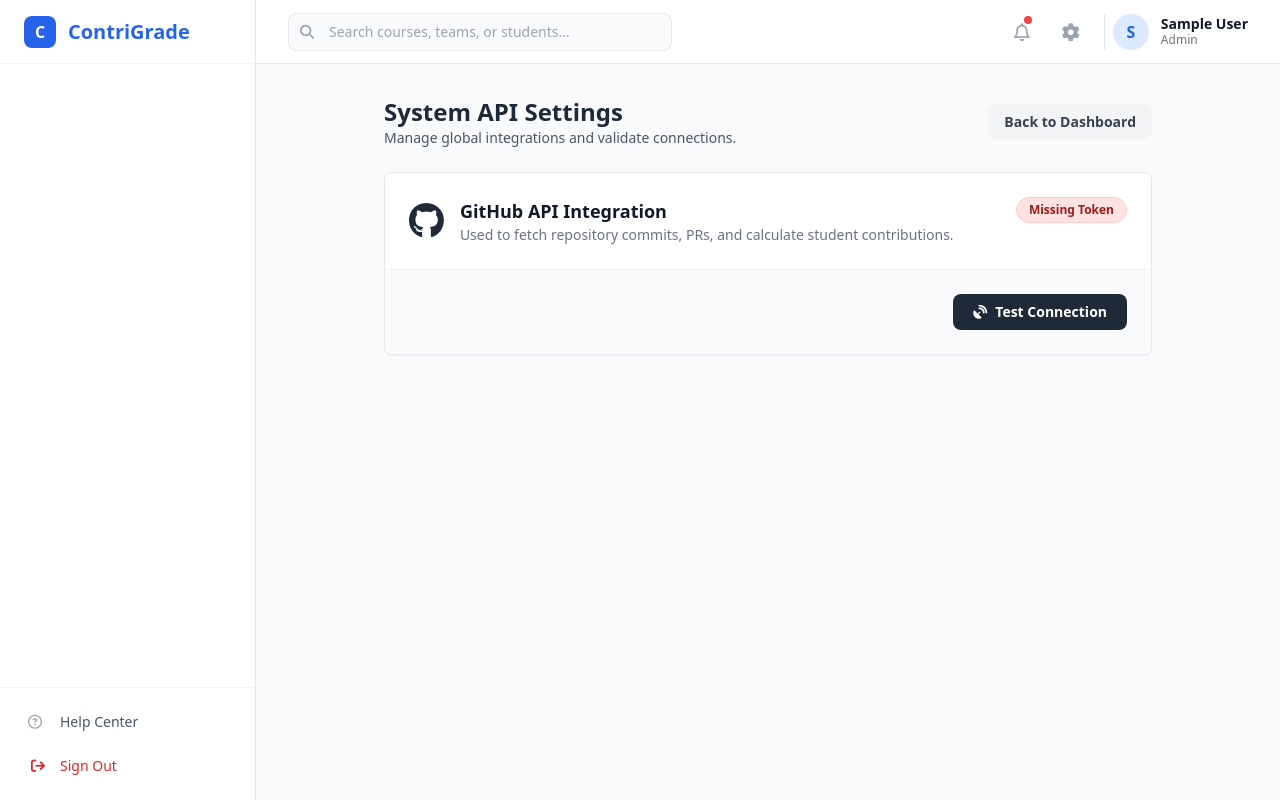
After one commit to labibaNadi59/ContriGrade, a Django app: page /accounts/management/api-settings/ in a window 1280 px wide. The commit adds this page. Run offline with Django 5.2, Linux system fonts and the light colour scheme; a user stored in the database is signed in; tables that the repository leaves empty hold one stand-in row (values such as "Sample post"); some libraries are stand-ins or nearby versions.

Commit message:
system can now securely connect to GitHub and validate live repositories using automated API calls. Student can submit repo url

```diff
--- a/academic/forms.py
+++ b/academic/forms.py
@@ -4,6 +4,7 @@ from django.contrib.auth import get_user_model
 from .models import Project, Team, Course, TeamMember
 from accounts.models import User
 from .models import CourseSection
+from .utils import validate_github_repo_url
 
 
 
@@ -250,3 +251,35 @@ class StudentEnrollmentForm(forms.Form):
         self.fields['section'].queryset = qs
         self.fields['section'].label_from_instance = lambda \
             obj: f"{obj.course.course_code} - {obj.section_name} (Inst: {obj.instructor.name if obj.instructor else 'TBA'})"
+
+
+
+
+
+class TeamRepoForm(forms.ModelForm):
+    class Meta:
+        model = Team
+        fields = ['github_repo_url']
+        widgets = {
+            'github_repo_url': forms.URLInput(attrs={
+                'class': 'w-full px-3.5 py-2.5 bg-gray-50 border border-gray-300 rounded-lg text-sm text-gray-900 focus:ring-2 focus:ring-blue-500 focus:border-blue-500 outline-none transition',
+                'placeholder': 'https://github.com/username/repository'
+            })
+        }
+        labels = {
+            'github_repo_url': 'GitHub Repository URL'
+        }
+
+    def clean_github_repo_url(self):
+        url = self.cleaned_data.get('github_repo_url')
+        if url:
+            # Run our API validation utility!
+            validation = validate_github_repo_url(url)
+
+            if not validation['valid']:
+                # If GitHub says it's invalid/not found, raise a form error instantly
+                raise forms.ValidationError(validation['error'])
+
+            # Return the cleaned version of the URL (without .git at the end)
+            return validation['clean_url']
+        return url
--- a/academic/models.py
+++ b/academic/models.py
@@ -74,6 +74,12 @@ class Team(models.Model):
         through='TeamMember',
         related_name='student_teams'
     )
+    github_repo_url = models.URLField(
+        max_length=255,
+        blank=True,
+        null=True,
+        help_text="Format: https://github.com/username/repository"
+    )
 
     class Meta:
         unique_together = ('project', 'team_name')
--- a/academic/urls.py
+++ b/academic/urls.py
@@ -16,5 +16,6 @@ path('student/', views.student_dashboard, name='student_dashboard'),
 path('student/courses/', views.student_courses, name='student_courses'),
     path('student/enroll/', views.enroll_in_section, name='enroll_in_section'),
     path('student/memberships/<int:membership_id>/role/', views.update_student_project_role, name='update_student_project_role'),
+path('student/team/<int:team_id>/repo/', views.update_team_repo, name='update_team_repo'),
 
 ]
--- /dev/null
+++ b/accounts/templates/accounts/api_settings.html
@@ -0,0 +1,64 @@
+{% extends 'academic/base.html' %}
+
+{% block title %}API Settings - ContriGrade{% endblock %}
+
+{% block content %}
+<div class="max-w-3xl mx-auto">
+    <div class="mb-6 flex items-center justify-between">
+        <div>
+            <h2 class="text-2xl font-bold text-gray-800">System API Settings</h2>
+            <p class="text-gray-600 text-sm">Manage global integrations and validate connections.</p>
+        </div>
+        <a href="{% url 'system_admin_dashboard' %}" class="bg-gray-100 hover:bg-gray-200 text-gray-700 px-4 py-2 rounded-lg text-sm font-semibold transition">
+            Back to Dashboard
+        </a>
+    </div>
+
+    <!-- GitHub Integration Card -->
+    <div class="bg-white rounded-lg shadow-sm border border-gray-200 overflow-hidden">
+        <div class="p-6 border-b border-gray-100 flex items-start justify-between">
+            <div class="flex items-center space-x-4">
+                <i class="fa-brands fa-github text-4xl text-gray-800"></i>
+                <div>
+                    <h3 class="text-lg font-bold text-gray-900">GitHub API Integration</h3>
+                    <p class="text-sm text-gray-500">Used to fetch repository commits, PRs, and calculate student contributions.</p>
+                </div>
+            </div>
+
+            {% if token_configured %}
+                <span class="bg-green-100 text-green-800 text-xs font-bold px-3 py-1 rounded-full border border-green-200">
+                    Token Configured in .env
+                </span>
+            {% else %}
+                <span class="bg-red-100 text-red-800 text-xs font-bold px-3 py-1 rounded-full border border-red-200">
+                    Missing Token
+                </span>
+            {% endif %}
+        </div>
+
+        <div class="p-6 bg-gray-50 space-y-4">
+            <!-- Display Validation Results -->
+            {% if connection_status %}
+                <div class="p-4 rounded-lg border text-sm font-semibold
+                    {% if connection_status.status == 'success' %} bg-green-50 border-green-200 text-green-800
+                    {% else %} bg-red-50 border-red-200 text-red-800 {% endif %}">
+                    <div class="flex items-center">
+                        <i class="fa-solid {% if connection_status.status == 'success' %}fa-check-circle{% else %}fa-triangle-exclamation{% endif %} mr-2"></i>
+                        {{ connection_status.message }}
+                    </div>
+                    {% if connection_status.rate_limit %}
+                        <p class="mt-2 text-xs text-green-600 font-medium">API Calls Remaining: {{ connection_status.rate_limit }}</p>
+                    {% endif %}
+                </div>
+            {% endif %}
+
+            <form method="post" class="flex justify-end">
+                {% csrf_token %}
+                <button type="submit" name="test_connection" class="bg-gray-800 hover:bg-gray-900 text-white px-5 py-2 rounded-lg text-sm font-semibold transition flex items-center">
+                    <i class="fa-solid fa-satellite-dish mr-2"></i> Test Connection
+                </button>
+            </form>
+        </div>
+    </div>
+</div>
+{% endblock %}
--- a/accounts/templates/accounts/system_admin_dashboard.html
+++ b/accounts/templates/accounts/system_admin_dashboard.html
@@ -53,9 +53,9 @@
                 <h3 class="font-bold text-base mb-2">GitHub & API Settings</h3>
                 <p class="text-gray-600 text-xs mb-4">Configure repository tracking webhooks, API tokens, and sync integrations.</p>
             </div>
-            <span class="block text-center bg-gray-100 text-gray-400 font-semibold py-2 text-sm rounded-lg cursor-not-allowed">
-                Coming in Sprint 2
-            </span>
+            <a href="{% url 'system_api_settings' %}" class="block text-center bg-green-600 text-white font-semibold py-2 text-sm rounded-lg hover:bg-green-700 transition">
+        Configure API
+    </a>
         </div>
     </div>
 </div>
--- a/accounts/urls.py
+++ b/accounts/urls.py
@@ -11,4 +11,6 @@ path('management/users/', views.admin_user_management, name='admin_user_manageme
     path('management/users/create/', views.admin_user_create, name='admin_user_create'),
     path('management/users/<int:user_id>/update/', views.admin_user_update, name='admin_user_update'),
     path('management/users/<int:user_id>/toggle/', views.admin_user_toggle_status, name='admin_user_toggle_status'),
+
+path('management/api-settings/', views.system_api_settings, name='system_api_settings'),
 ]
--- a/accounts/views.py
+++ b/accounts/views.py
@@ -1,5 +1,8 @@
+from django.conf import settings
 from django.shortcuts import render, redirect, get_object_or_404
 from django.contrib.auth.decorators import login_required
+
+from academic.utils import validate_github_connection
 from .forms import SignUpForm , AdminUserCreationForm, AdminUserUpdateForm
 from django.db.models import Q
 from .models import User
@@ -97,3 +100,21 @@ def admin_user_toggle_status(request, user_id):
         target_user.save()
 
     return redirect('admin_user_management')
+
+
+@login_required
+def system_api_settings(request):
+    # Ensure only admins can access this
+    if request.user.role != 'ADMIN':
+        return redirect('login')
+
+    connection_status = None
+
+    # If the admin clicks the "Test Connection" button
+    if request.method == 'POST' and 'test_connection' in request.POST:
+        connection_status = validate_github_connection()
+
+    return render(request, 'accounts/api_settings.html', {
+        'token_configured': bool(settings.GITHUB_API_TOKEN),
+        'connection_status': connection_status,
+    })
```
Also changed, not shown: academic/templates/academic/student_dashboard.html (+21 -0 lines), academic/templates/academic/update_team_repo.html (added, +60 -0 lines), academic/utils.py (added, +82 -0 lines), academic/views.py (+27 -2 lines), mysite/settings.py (+10 -0 lines), academic/migrations/0005_team_github_repo_url.py (added), 1 other file.
